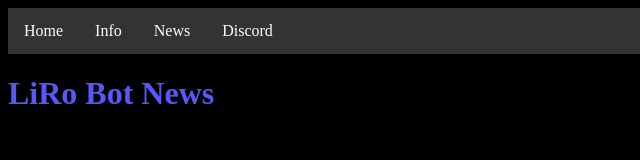
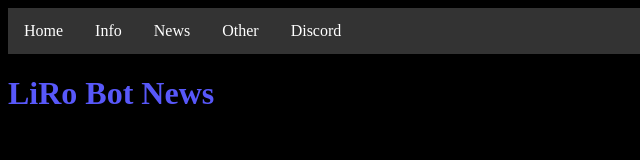
Before and after one commit to LiRoBots/LiRoBots.github.io, a plain HTML site: page News.html in a window 1280 px wide. Shown: the full height of the page, 0-640 px from the left. Drawn offline with Linux system fonts and the light colour scheme.

Commit message:
Update News.html

```diff
--- a/News.html
+++ b/News.html
@@ -11,6 +11,7 @@
         <li><a href="index.html">Home</a></li>
         <li><a class="active" href="info.html">Info</a></li>
         <li><a href="news.html">News</a></li>
+        <li><a href="other.html">Other</a></li>
         <li><a href="https://discord.gg/Ssg6TCy">Discord</a></li>
     </ul>
     <h1>LiRo Bot News</h1>
```
